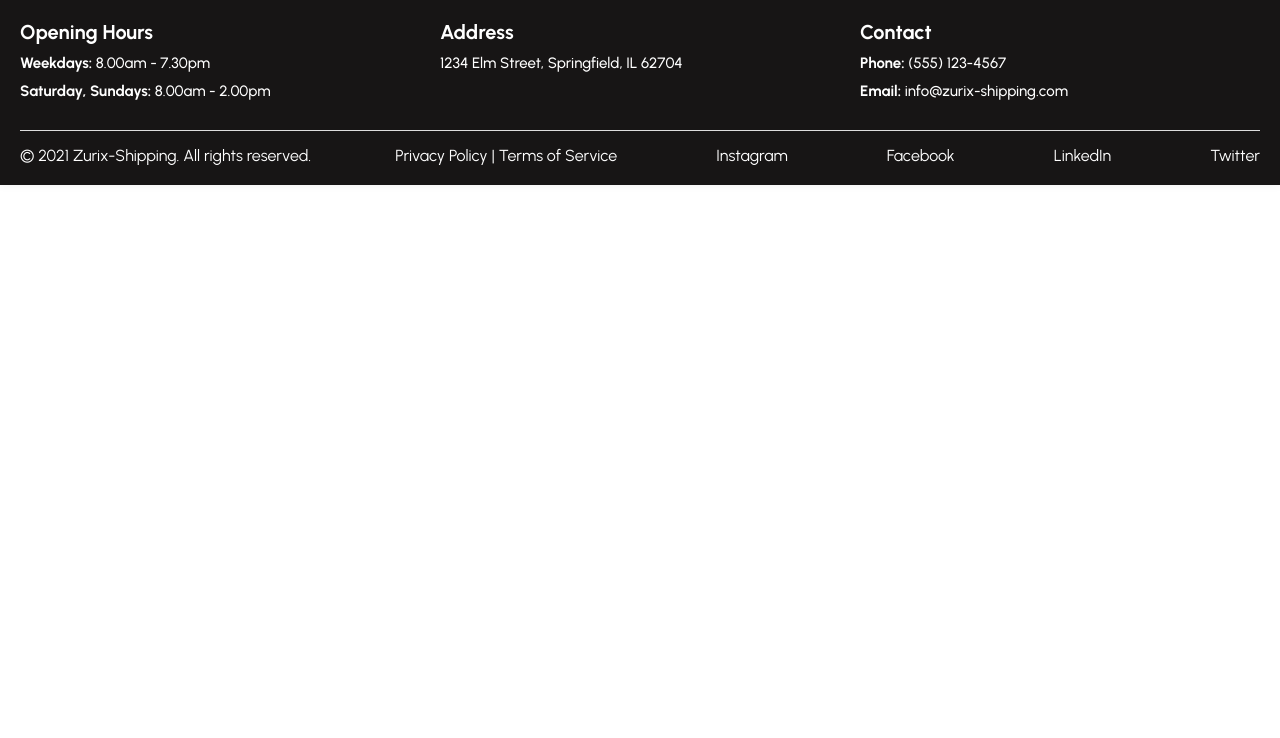
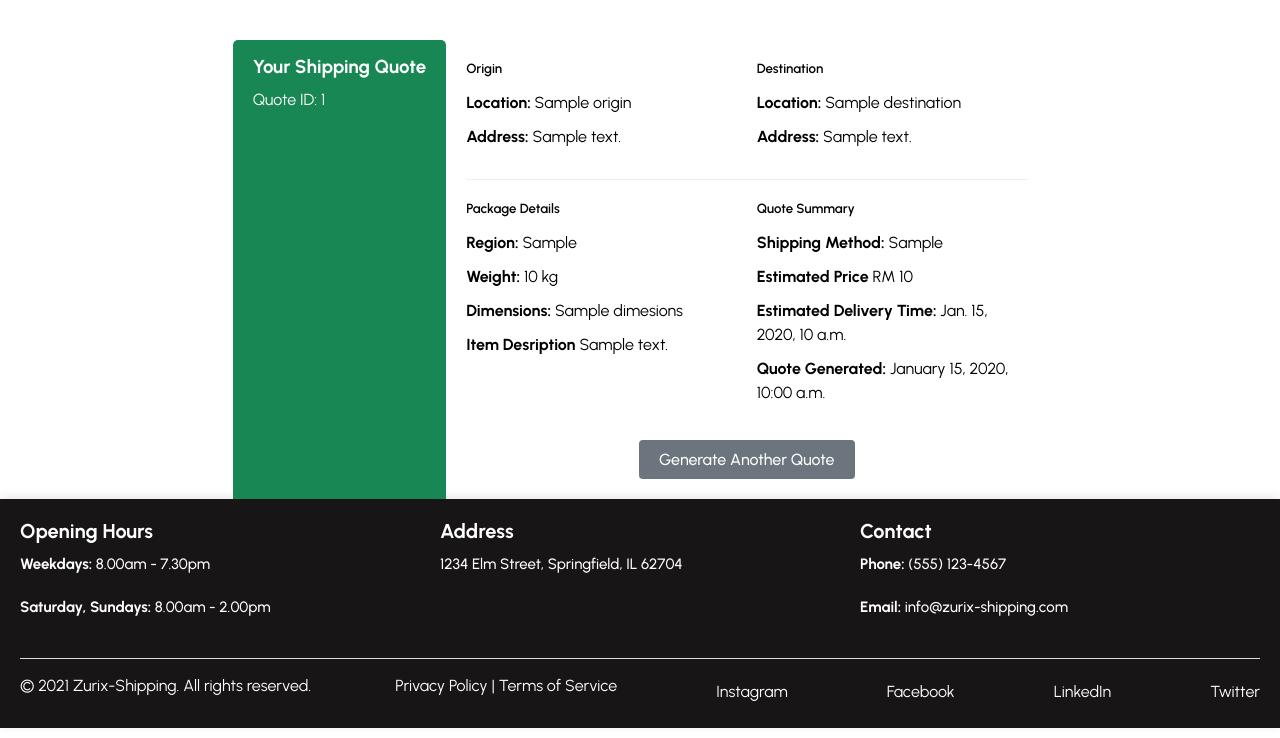
Before and after one commit to sameernjr/Zurix-Shipping, a Django app: template zurix/templates/quotes/quote_detail.html in a window 1280 px wide. Shown: the part 62-800 px from the top of the page. Run offline with Django 5.2, Linux system fonts and the light colour scheme; the template is opened without the code that fills it: most values are stand-ins (such as "Sample title", 1, 10 or a date in 2020); parts of the project's set-up code (start-up, migrations or seed data) failed here and were passed over.

Commit message:
created quote_detail template

```diff
--- a/zurix/templates/quotes/quote_detail.html
+++ b/zurix/templates/quotes/quote_detail.html
@@ -1 +1,173 @@
 {% extends "base.html" %}
+
+{% block content %}
+<div class="container">
+    <div class="quote-container">
+        <div class="card-header">
+            <h3>Your Shipping Quote</h3>
+            <p class="quote-id">Quote ID: {{ quote.quote_id }}</p>
+        </div>
+        <div class="card-body">
+            <div class="form-row">
+                <div class="col-half">
+                    <h5>Origin</h5>
+                    <p><strong>Location:</strong> {{ quote.origin }}</p>
+                    <p><strong>Address:</strong> {{ quote.origin_address }}</p>
+                </div>
+                <div class="col-half">
+                    <h5>Destination</h5>
+                    <p><strong>Location:</strong> {{ quote.destination }}</p>
+                    <p><strong>Address:</strong> {{ quote.destination_address}}</p>
+                </div>
+            </div>
+
+            <hr class="divider">
+
+            <div class="form-row">
+                <div class="col-half">
+                    <h5>Package Details</h5>
+                    <p><strong>Region:</strong> {{ quote.get_region_display }}</p>
+                    <p><strong>Weight:</strong> {{ quote.weight }} kg</p>
+                    <p><strong>Dimensions:</strong> {{ quote.dimesions }}</p>
+                    <p><strong>Item Desription</strong> {{ quote.item_description }}</p>
+                </div>
+
+                <div class="col-half">
+                    <h5>Quote Summary</h5>
+                    <p><strong>Shipping Method:</strong> {{ quote.shipping_method|title}}</p>
+                    <p><strong>Estimated Price</strong> RM {{ quote.estimated_price }}</p>
+                    <p><strong>Estimated Delivery Time:</strong> {{ quote.estimated_delivery_time }}</p>
+                    <p><strong>Quote Generated:</strong> {{ quote.created_at|date:"F j, Y, g:i a" }}</p>
+                </div>
+            </div>
+
+            <div class="action-buttons">
+                <a href="{% url 'quote_form' %}" class="btn-secondary">Generate Another Quote</a>
+            </div>
+        </div>
+    </div>
+</div>
+
+<style>
+    .container{
+        width: 100%;
+        max-width: 1200px;
+        margin: 0 auto;
+        padding: 0 15px;
+    }
+
+    .quote-container{
+        display:flex;
+        justify-content: center;
+        margin-top: 40px;
+    }
+
+    .quote-card{
+        width: 100%;
+        max-width: 800px;
+        border: 1px solid #ddd;
+        border-radius: 5px;
+        box-shadow: 0 2px 5px rgba(0,0,0,0.1);
+    }
+
+    .card-header{
+        background-color: #198754;
+        color: #fff;
+        padding: 15px 20px;
+        border-top-left-radius: 5px;
+        border-top-right-radius: 5px;
+    }
+
+    .card-header h3{
+        margin: 0 0 10px 0;
+    }
+
+    .quote-id{
+        margin: 0;
+    }
+
+    .card-body{
+        padding: 20px;
+    }
+
+    .form-row{
+        display: flex;
+        flex-wrap: wrap;
+        margin-right: -10px;
+        margin-left: -10px;
+    }
+
+    .col-half{
+        flex: 0 0 50%;
+        max-width: 50%;
+        padding: 0 10px;
+        box-sizing: border-box;
+    }
+
+    .divider{
+        margin: 20px 0;
+        border: 0;
+        border-top: 1px solid #eee;
+    }
+
+    h5{
+        margin-top: 0;
+        margin-bottom: 15px;
+        font-weight: 600;
+    }
+
+    p{
+        margin: 0 0 10px 0;
+        line-height: 1.5;
+    }
+
+    .action-buttons{
+        margin-top: 25px;
+        text-align: center;
+    }
+
+    .btn-secondary, btn-primary{
+        display: inline-block;
+        padding: 10px 20px;
+        border-radius: 4px;
+        text-decoration: none;
+        font-weight: 500;
+        margin: 0 5px;
+    }
+
+    .btn-secondary{
+        background-color: #6c757d;
+        color: #fff;
+    }
+
+    .btn-primary{
+        background-color: #0d6efd;
+        color: #fff;
+    }
+
+    .btn-secondary:hover{
+        background-color: #5a6268;
+    }
+
+    .btn-primary:hover{
+        background-color: #0b5ed7;
+    }
+
+    @media (max-width: 768px){
+        .col-half{
+            flex: 0 0 100%;
+            max-width: 100%;
+            margin-bottom: 20px;
+        }
+
+        .form-row{
+            margin-right: 0;
+            margin-left: 0;
+        }
+
+        .btn-secondary, .btn-primary{
+            margin: 5px 0;
+        }
+    }
+</style>
+{% endblock  %}
```
